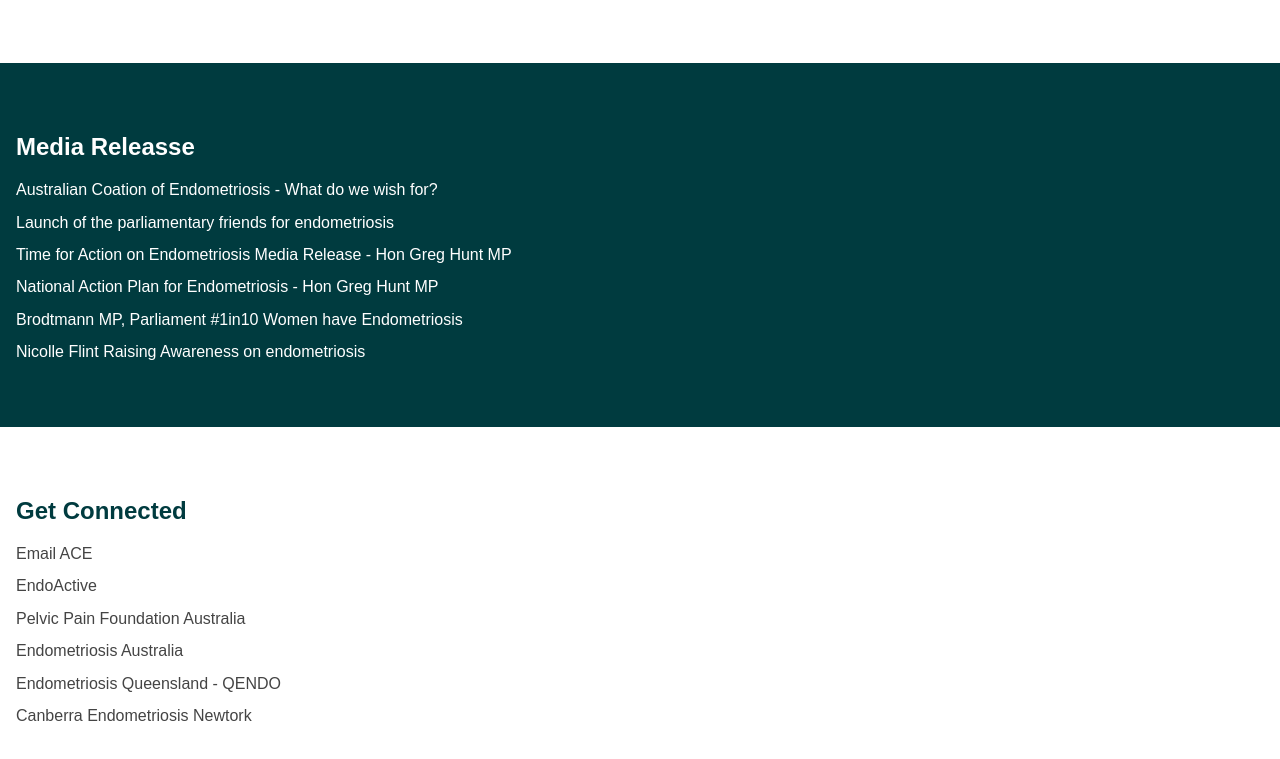
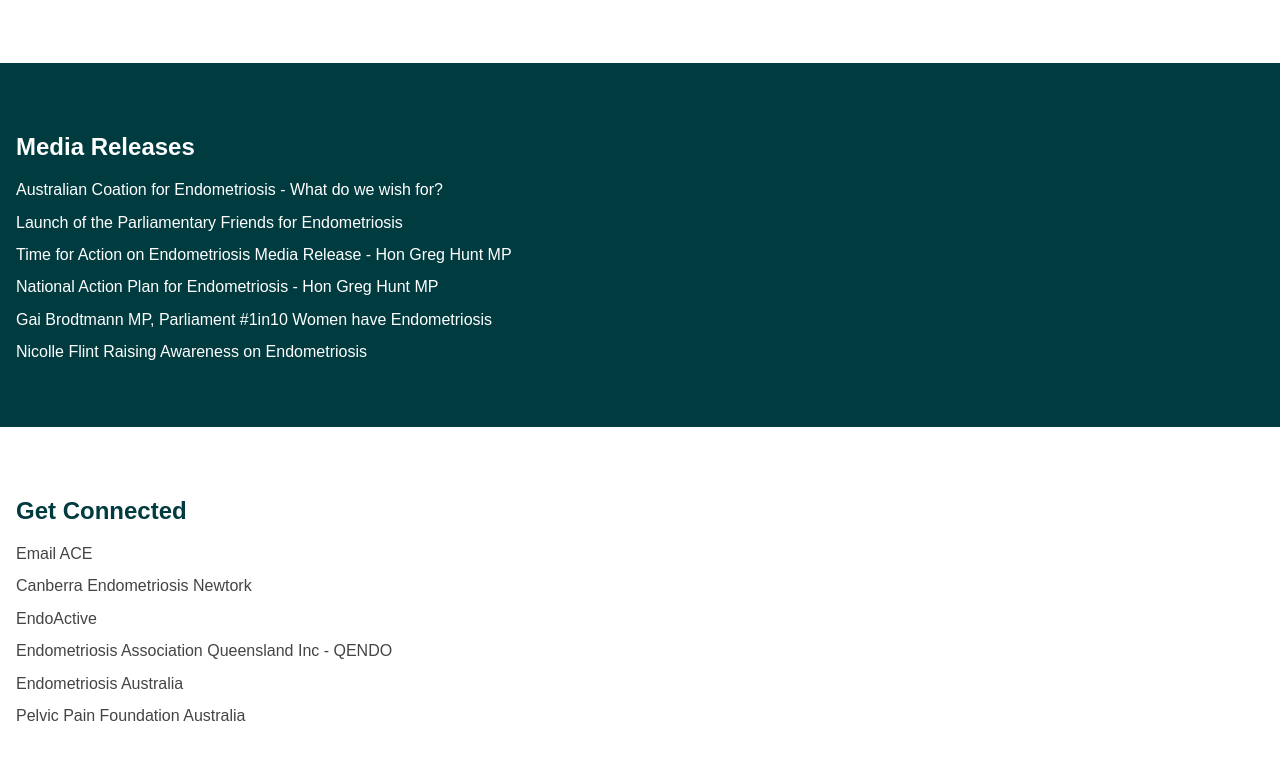
Before and after one commit to acendo/acendo-home, a plain HTML site: page index.html in a window 1280 px wide. Shown: the part 1305-2064 px from the top of the page. Drawn offline with Linux system fonts and the light colour scheme.

Commit message:
fix typos and rearrange contact lists

```diff
--- a/index.html
+++ b/index.html
@@ -5,7 +5,7 @@
     <meta name="viewport" content="width=device-width, initial-scale=1.0">
     <meta http-equiv="X-UA-Compatible" content="ie=edge">
     <link rel="stylesheet" href="style.css">
-    <title>Australian Coalition of Endometriosis</title>
+    <title>Australian Coalition for Endometriosis</title>
 </head>
 
 <!-- blah -->
@@ -35,14 +35,14 @@
 
 <section id="about" class="section">
     <h1 class="heading heading--main">Australian Coalition for Endometriosis</h1>
-    <p> The Australian Coalition for Endometriosis (ACE) is a peak consumer and advocacy body representing the needs of girls and women with Endometriosis in Australia . ACE aims to provide strategic direction and leadership to improve the outcome, treatment and support for women with endometriosis. </p>
+    <p> The Australian Coalition for Endometriosis (ACE) is a peak consumer and advocacy body representing the needs of girls and women with Endometriosis in Australia. ACE aims to provide strategic direction and leadership to improve the outcome, treatment and support for women with endometriosis. </p>
 </section>
 
 <section id="goals" class="section section--dark">
     <h2 class="heading">Our Goals</h2>
     <ul>
-        <li>Endometriosis to tbe the 10th National Health Priority Area</li>
-        <li>Awareness - Federally funded national public awareness campaign for Endometriosis</li>
+        <li>Endometriosis to be the 10th National Health Priority Area</li>
+        <li>Awareness - Federally funded National Public Awareness Campaign for Endometriosis</li>
         <li>Education - Introduction of the validated Menstrual Education (ME) Program in Australian schools</li>
         <li>Clinical Standard - Prioritise Endometriosis as a target for new Clinical Care Standards</li>
         <li>Research - Make Endometriosis a Priority Area for Accelerated Research Investment</li>
@@ -70,13 +70,13 @@
 </section>
 
 <section id="media" class="section section--dark">
-    <h2 class="heading">Media Releasse</h2>
+    <h2 class="heading">Media Releases</h2>
     <ul>
         <li>
-            <a href="https://vimeo.com/247080953">Australian Coation of Endometriosis - What do we wish for?</a>
+            <a href="https://vimeo.com/247080953">Australian Coation for Endometriosis - What do we wish for?</a>
         </li>
         <li>
-            <a href="http://health.gov.au/internet/ministers/publishing.nsf/Content/A01788C899C81D52CA2581F0001F3B06/$File/GH171205.pdf"> Launch of the parliamentary friends for endometriosis</a>
+            <a href="http://health.gov.au/internet/ministers/publishing.nsf/Content/A01788C899C81D52CA2581F0001F3B06/$File/GH171205.pdf"> Launch of the Parliamentary Friends for Endometriosis</a>
             </li>
         <li>
             <a href="https://docs.wixstatic.com/ugd/6d753a_da8f085eb87f42a2a9cc790152bef895.pdf">Time for Action on Endometriosis Media Release - Hon Greg Hunt MP</a>
@@ -87,11 +87,10 @@
             National Action Plan for Endometriosis - Hon Greg Hunt MP</a>
         </li>
         <li>
-            <a href="https://www.youtube.com/watch?v=IVXw0kjxZd4"> Brodtmann MP, Parliament #1in10 Women have Endometriosis</a>
+            <a href="https://www.youtube.com/watch?v=IVXw0kjxZd4"> Gai Brodtmann MP, Parliament #1in10 Women have Endometriosis</a>
          </li>
         <li>
-            <a href="https://www.facebook.com/NicolleFlintLiberal/videos/1443815735736309/">Nicolle Flint Raising Awareness on
-                endometriosis</a>
+            <a href="https://www.facebook.com/NicolleFlintLiberal/videos/1443815735736309/">Nicolle Flint Raising Awareness on Endometriosis</a>
             </li>
     </ul>
 </section>
@@ -102,17 +101,16 @@
         <li>
             <a href="aust.coalition.endometriosis@gmail.com/"> Email ACE</a>
          </li>
-        <li>
-            <a
-            href="http://endoactive.org.au/">EndoActive</a>
+        <li><a href="https://www.facebook.com/EndometriosisCanberra/"> Canberra Endometriosis Newtork</a>
+        </li>
+        <li><a href="http://endoactive.org.au/">EndoActive</a>
+        </li>
+        <li><a
+            href="http://www.qendo.org.au/">Endometriosis Association Queensland Inc - QENDO</a>
+        </li>
+        <li><a href="http://www.endometriosisaustralia.org/">Endometriosis Australia </a>
         </li>
         <li><a href="http://www.pelvicpain.org.au/">Pelvic Pain Foundation Australia</a>
-        </li>
-        <li> <a href="http://www.endometriosisaustralia.org/">Endometriosis Australia</a>
-        </li>
-        <li> <a href="http://www.qendo.org.au/">Endometriosis Queensland - QENDO</a>
-        </li>
-        <li> <a href="https://www.facebook.com/EndometriosisCanberra/"> Canberra Endometriosis Newtork</a>
         </li>
     </ul>
 </section>
```
